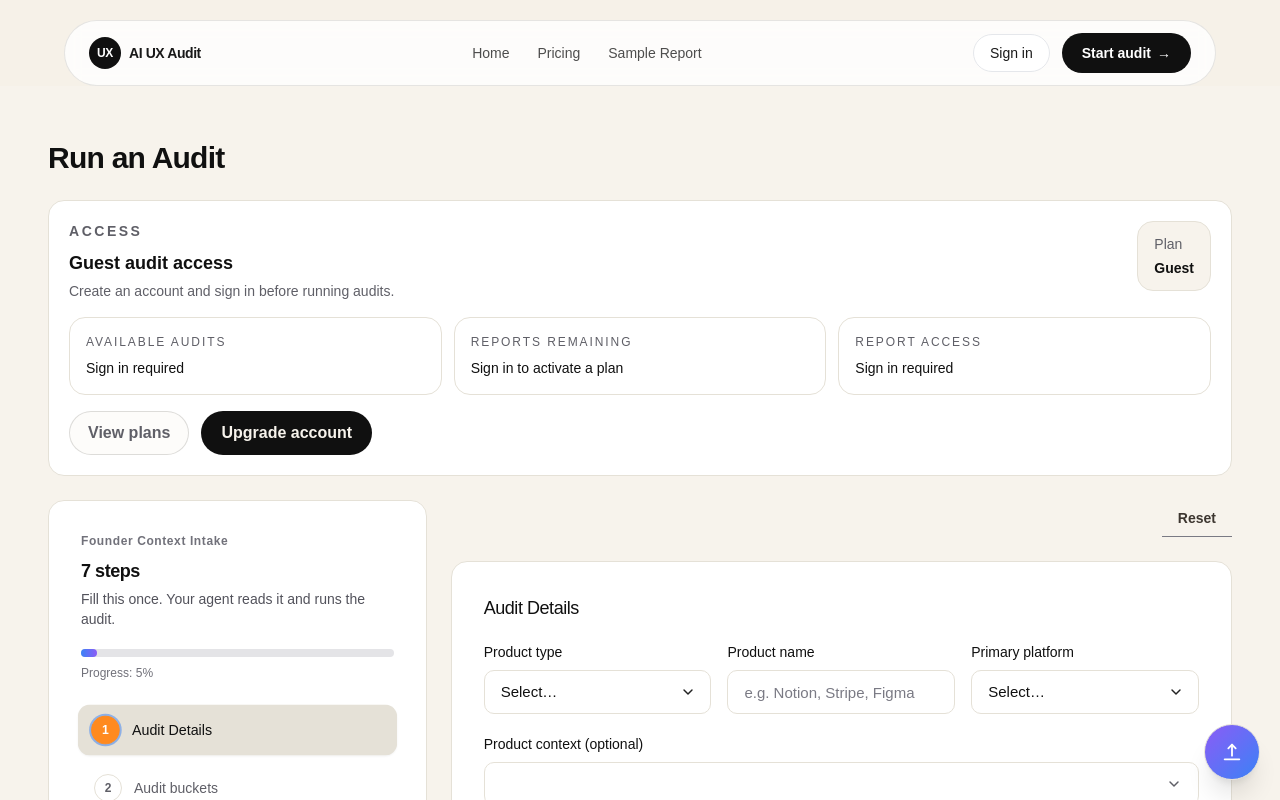
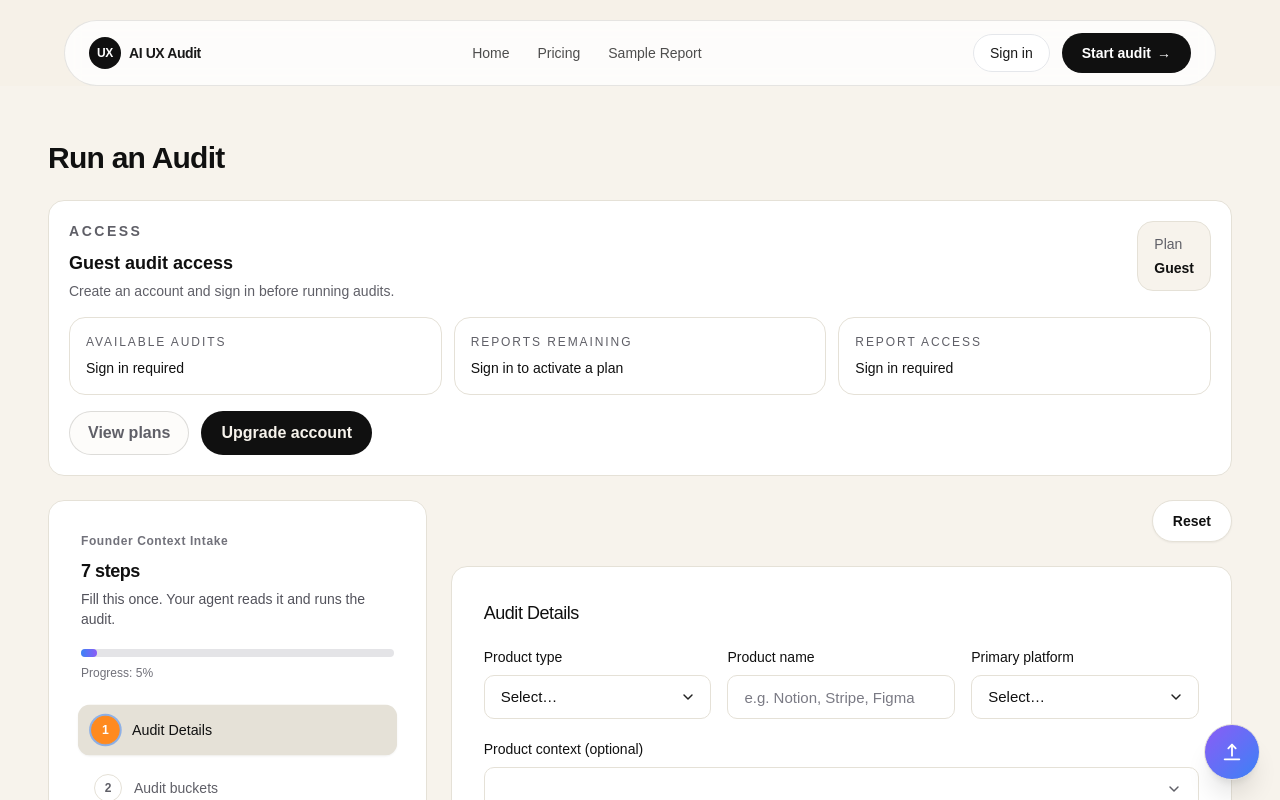
Before and after one commit to StudiovitaminD/ux-audit-tool, a Next.js app: page /audit in a window 1280 px wide. Shown: the top 800 px of the page. Built offline with nearby package versions, Linux system fonts and the light colour scheme.

Commit message:
Style reset button

```diff
--- a/src/components/audit/audit-form.tsx
+++ b/src/components/audit/audit-form.tsx
@@ -1508,10 +1508,11 @@ export function AuditForm() {
         <div className="flex justify-end">
           <Button
             type="button"
-            variant="ghost"
+            variant="secondary"
             size="sm"
             onClick={resetAll}
             disabled={loading}
+            className="rounded-full px-5 py-2.5 text-sm font-semibold shadow-sm"
           >
             Reset
           </Button>
```
